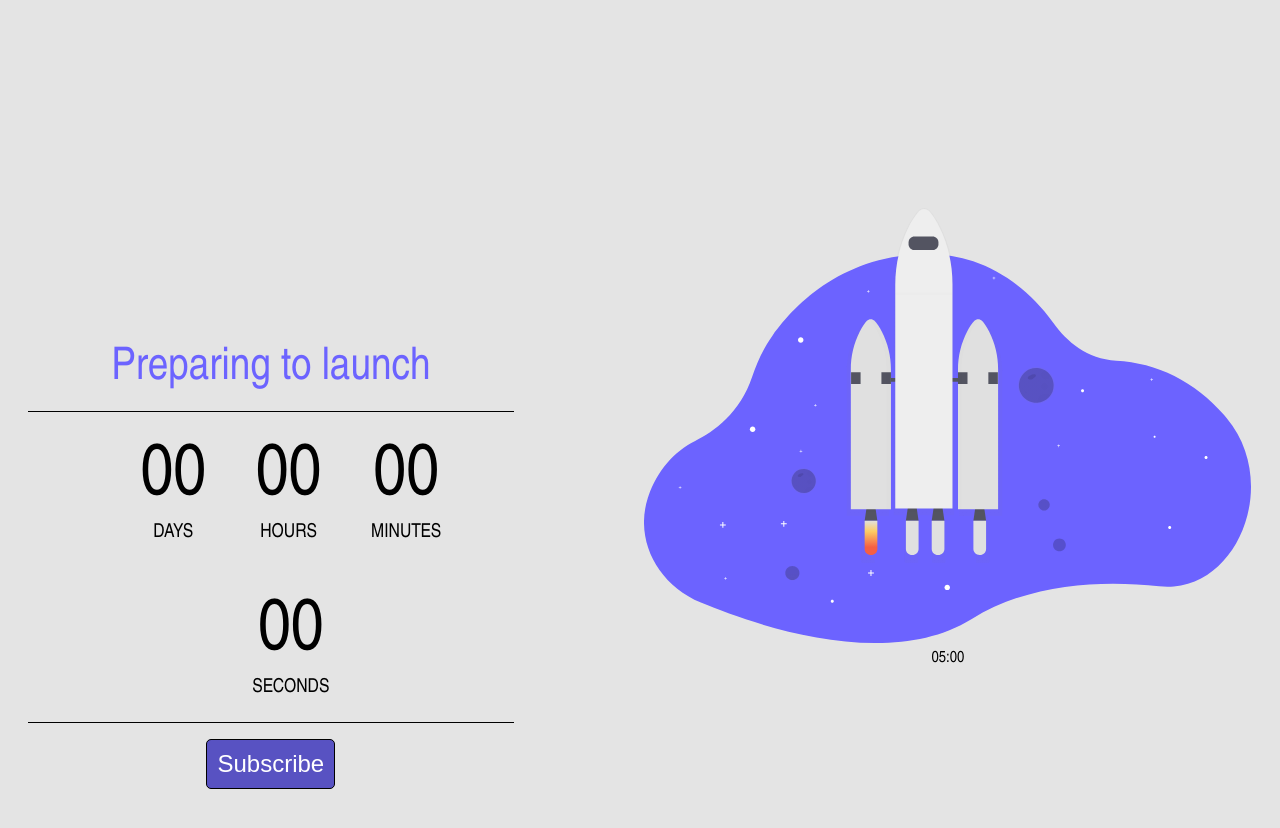
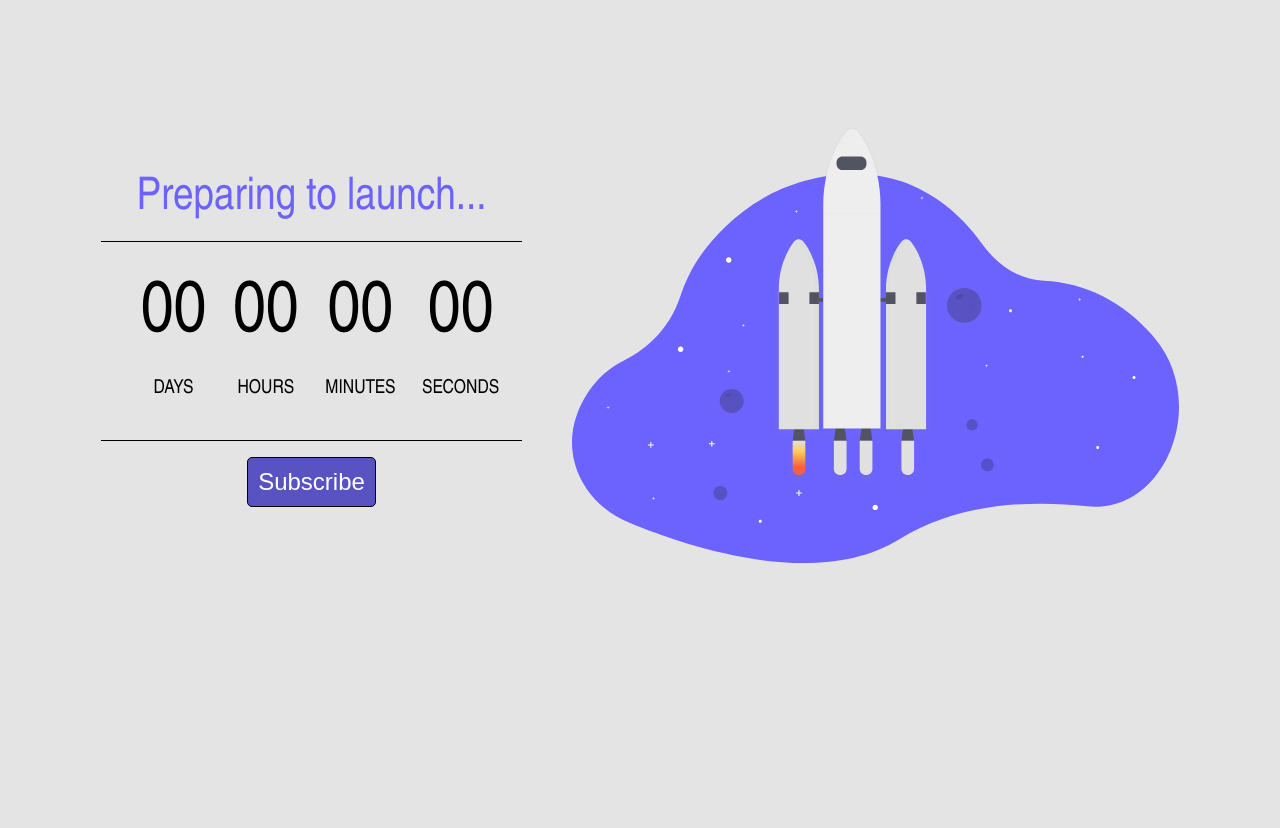
Before and after one commit to brunoalksouza/countdown_to_my_birthday, a plain HTML site: page index.html in a window 1280 px wide. After the commit the page ends 800 px from the top, so only its background shows below. Drawn offline with Linux system fonts and the light colour scheme.

Commit message:
countdown working on console

```diff
--- a/index.html
+++ b/index.html
@@ -1,47 +1,43 @@
 <!DOCTYPE html>
 <html lang="en">
-
   <head>
-  <meta charset="UTF-8">
-  <meta http-equiv="X-UA-Compatible" content="IE=edge">
-  <meta name="viewport" content="width=device-width, initial-scale=1.0">
+    <meta charset="UTF-8" />
+    <meta http-equiv="X-UA-Compatible" content="IE=edge" />
+    <meta name="viewport" content="width=device-width, initial-scale=1.0" />
+    <link rel="icon" type="image/x-icon" href="./assets/favicon.ico">
     <title>Document</title>
-  <link rel="stylesheet" href="./style.css">
-
+    <link rel="stylesheet" href="./style.css" />
+    <script src="script.js"></script>
   </head>
 
   <body>
     <main>
-    <section class="timer">
-      <p class="title">Preparing to launch</p>
-      <ul id="countdown">
-        <li id="days">
-          <div class="number">00</div>
+      <section class="countdown-container">
+        <p class="title">Preparing to launch...</p>
+
+        <ul id="countdown" class="countdown">
+          <li class="time">
+            <p id="days">00</p>
             <div class="label">Days</div>
           </li>
-        <li id="hours">
-          <div class="number">00</div>
+          <li class="time">
+            <p id="hours">00</p>
             <div class="label">Hours</div>
           </li>
-        <li id="minutes">
-          <div class="number">00</div>
+          <li class="time">
+            <p id="minutes">00</p>
             <div class="label">Minutes</div>
           </li>
-        <li id="seconds">
-          <div class="number">00</div>
+          <li class="time">
+            <p id="seconds">00</p>
             <div class="label">Seconds</div>
           </li>
         </ul>
         <button class="botao">Subscribe</button>
       </section>
       <section class="rocket">
-      <img src="./assets/rocket.svg">
-      <span id="modal">05:00</span>
+        <img src="./assets/rocket.svg" />
       </section>
     </main>
   </body>
-
-
-<script src="script.js"></script>
-
 </html>
--- a/script.js
+++ b/script.js
@@ -0,0 +1,29 @@
+const days = document.querySelectorAll("days");
+const hours = document.querySelectorAll("hours");
+const minutes = document.querySelectorAll("minutes");
+const seconds = document.querySelectorAll("seconds");
+
+const currentYear = new Date().getFullYear();
+
+const birthday = new Date(`June 23 ${currentYear} 00:00:00`);
+
+function updateCountdownTime() {
+  const currentTime = new Date();
+  const diff = birthday - currentTime;
+
+  const d = Math.floor(diff / 1000 / 60 / 60 / 24);
+  const h = Math.floor(diff / 1000 / 60 / 60) % 24;
+  const m = Math.floor(diff / 1000 / 60) % 60;
+  const s = Math.floor(diff / 1000) % 60;
+
+//   days.innerHTML = d;
+//   hours.innerHTML = d < 10 ? "0" + d : d;
+//   minutes.innerHTML = m < 10 ? "0" + m : m;
+//   seconds.innerHTML = s < 10 ? "0" + s : s;
+
+
+
+  console.log( d + "-" + h + "-" + m + "-" + s);
+}
+
+setInterval(updateCountdownTime, 1000);
--- a/style.css
+++ b/style.css
@@ -4,7 +4,7 @@ body {
   color: black;
   font-family: "Arial Narrow", Arial, sans-serif;
   text-align: center;
-  padding: 100px 10px;
+  padding: 60px 5px;
   font-weight: normal;
 }
 
@@ -23,9 +23,8 @@ main {
 
 /* timer */
 
-.timer {
-  margin-top: 90px;
-  margin-right: 130px;
+.countdown-container{
+  margin-right: 50px;
 }
 
 ul#countdown {
@@ -35,10 +34,11 @@ ul#countdown {
 }
 
 li {
-  margin: 23px;
+  margin-right: 23px;
   padding: 0;
   display: inline-block;
   font-size: 72px;
+  line-height: 2px;
 }
 
 .label {
@@ -46,6 +46,8 @@ li {
   font-size: 18px;
   font-size: 1.5vw;
   text-transform: uppercase;
+  font-weight: 550;
+  margin-bottom: 50px;
 }
 
 /* botao */
```
Also changed, not shown: assets/favicon.ico (added). Lines whose indentation alone changed are shown as unchanged.
